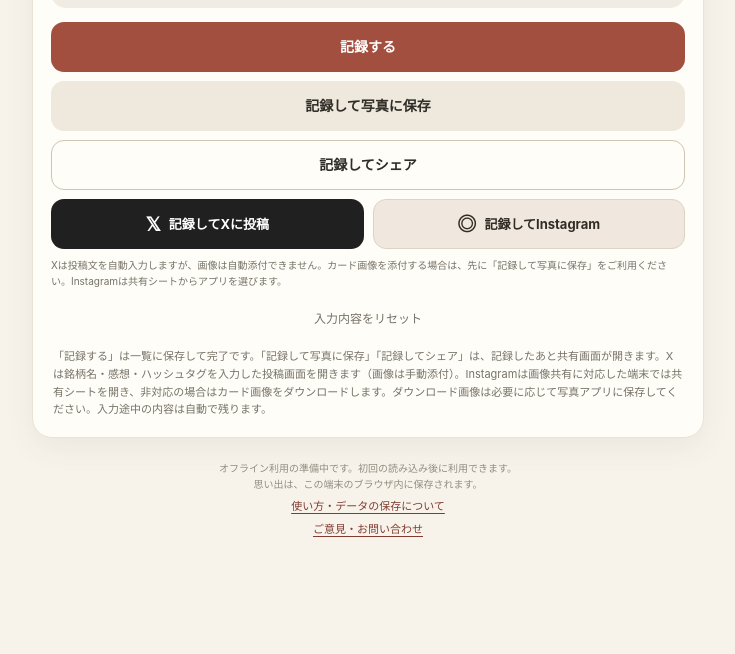
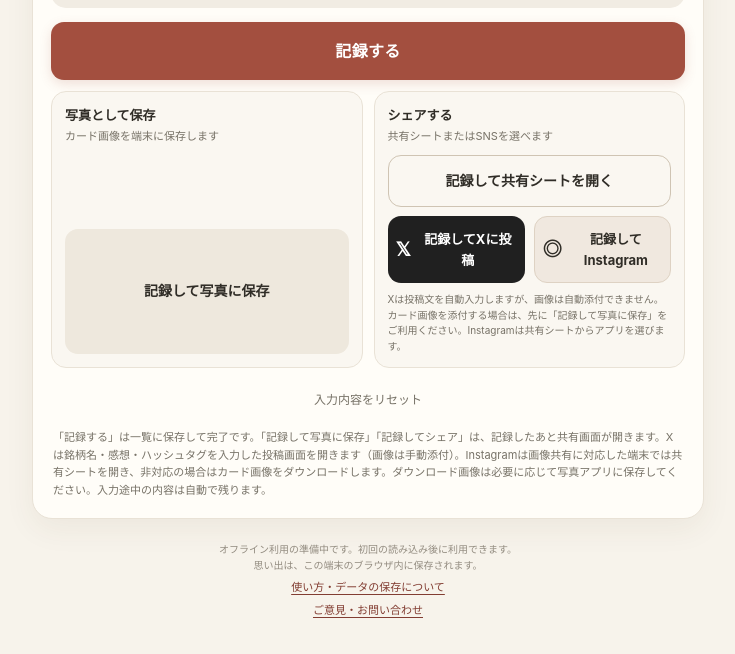
Before and after one commit to shunsuke0619/sakeyake, a plain HTML site: page index.html in a window 1280 px wide. Shown: the part 2234-2888 px from the top of the page, without its empty margins (272-1007 px from the left). Drawn offline with Linux system fonts and the light colour scheme.

Commit message:
Add files via upload

```diff
--- a/index.html
+++ b/index.html
@@ -99,6 +99,13 @@
     .completion-arrow{font-size:20px;color:var(--accent);flex:none}
     .completion-context{text-align:center;font-size:11px;color:var(--muted);margin:10px 0 0}
     .completion-later{display:block;width:100%;margin:13px auto 0;border:0;background:transparent;color:var(--muted);font-size:12px;min-height:42px}
+    .actions{gap:11px}
+    .actions .main-action{min-height:58px;font-size:16px;letter-spacing:.02em;box-shadow:0 4px 12px #a34f3f2b}
+    .action-group{display:grid;gap:9px;padding:13px;background:#faf7f1;border:1px solid var(--line);border-radius:15px}
+    .action-group[hidden]{display:none}
+    .action-group-heading h4{font-size:13px;margin:0;color:var(--ink)}
+    .action-group-heading p{font-size:11px;color:var(--muted);margin:2px 0 0}
+    .action-group .btn{width:100%;min-height:52px}
     .social-actions{display:grid;grid-template-columns:1fr 1fr;gap:9px;grid-column:1/-1}.social-actions[hidden]{display:none}
     .social-btn{display:flex;align-items:center;justify-content:center;gap:8px;min-width:0;padding-left:8px;padding-right:8px;font-size:13px}
     .social-icon{font-size:19px;line-height:1;font-weight:700}
@@ -198,14 +205,20 @@
         <div class="field"><span class="field-label">カードの色</span><div class="themes" role="group" aria-label="カードの背景色"><button class="theme" type="button" data-theme="beige" aria-pressed="true" style="--swatch:#eadcc4">ベージュ</button><button class="theme" type="button" data-theme="green" aria-pressed="false" style="--swatch:#d5ddcf">くすみグリーン</button><button class="theme" type="button" data-theme="indigo" aria-pressed="false" style="--swatch:#34445c">藍</button><button class="theme" type="button" data-theme="sakura" aria-pressed="false" style="--swatch:#efd5d6">さくら</button></div></div>
         <div class="preview-wrap"><img id="cardImage" class="card-image" alt="生成された日本酒の思い出カード" draggable="false"></div>
         <div class="actions">
-          <button id="saveBtn" class="btn btn-primary btn-wide" type="button">記録する</button>
-          <button id="savePhotoBtn" class="btn btn-secondary btn-wide" type="button">記録して写真に保存</button>
-          <button id="shareBtn" class="btn btn-outline btn-wide" type="button">記録してシェア</button>
-          <div id="socialActions" class="social-actions">
-            <button id="xShareBtn" class="btn social-btn social-x" type="button" aria-label="記録してXの投稿画面を開く"><span class="social-icon" aria-hidden="true">𝕏</span><span>記録してXに投稿</span></button>
-            <button id="instagramShareBtn" class="btn social-btn social-instagram" type="button" aria-label="記録してInstagramの共有画面を開く"><span class="social-icon" aria-hidden="true">◎</span><span>記録してInstagram</span></button>
-            <p class="social-help">Xは投稿文を自動入力しますが、画像は自動添付できません。カード画像を添付する場合は、先に「記録して写真に保存」をご利用ください。Instagramは共有シートからアプリを選びます。</p>
-          </div>
+          <button id="saveBtn" class="btn btn-primary btn-wide main-action" type="button">記録する</button>
+          <section id="saveOptions" class="action-group" aria-labelledby="saveOptionsTitle">
+            <div class="action-group-heading"><h4 id="saveOptionsTitle">写真として保存</h4><p>カード画像を端末に保存します</p></div>
+            <button id="savePhotoBtn" class="btn btn-secondary" type="button">記録して写真に保存</button>
+          </section>
+          <section id="shareOptions" class="action-group" aria-labelledby="shareOptionsTitle">
+            <div class="action-group-heading"><h4 id="shareOptionsTitle">シェアする</h4><p>共有シートまたはSNSを選べます</p></div>
+            <button id="shareBtn" class="btn btn-outline" type="button">記録して共有シートを開く</button>
+            <div id="socialActions" class="social-actions">
+              <button id="xShareBtn" class="btn social-btn social-x" type="button" aria-label="記録してXの投稿画面を開く"><span class="social-icon" aria-hidden="true">𝕏</span><span>記録してXに投稿</span></button>
+              <button id="instagramShareBtn" class="btn social-btn social-instagram" type="button" aria-label="記録してInstagramの共有画面を開く"><span class="social-icon" aria-hidden="true">◎</span><span>記録してInstagram</span></button>
+              <p class="social-help">Xは投稿文を自動入力しますが、画像は自動添付できません。カード画像を添付する場合は、先に「記録して写真に保存」をご利用ください。Instagramは共有シートからアプリを選びます。</p>
+            </div>
+          </section>
           <button id="resetBtn" class="btn btn-ghost btn-wide" type="button">入力内容をリセット</button>
         </div>
         <p id="hintBox" class="hint-box">「記録する」は一覧に保存して完了です。「記録して写真に保存」「記録してシェア」は、記録したあと共有画面が開きます。Xは銘柄名・感想・ハッシュタグを入力した投稿画面を開きます（画像は手動添付）。Instagramは画像共有に対応した端末では共有シートを開き、非対応の場合はカード画像をダウンロードします。ダウンロード画像は必要に応じて写真アプリに保存してください。入力途中の内容は自動で残ります。</p>
@@ -717,6 +730,8 @@
       $('savePhotoBtn').hidden=editing;
       $('shareBtn').hidden=editing;
       $('socialActions').hidden=editing;
+      $('saveOptions').hidden=editing;
+      $('shareOptions').hidden=editing;
       if(editing)$('editBannerText').textContent=`✎ 「${form.brand.value.trim()||'無題'}」を編集中`;
     }
 
```
